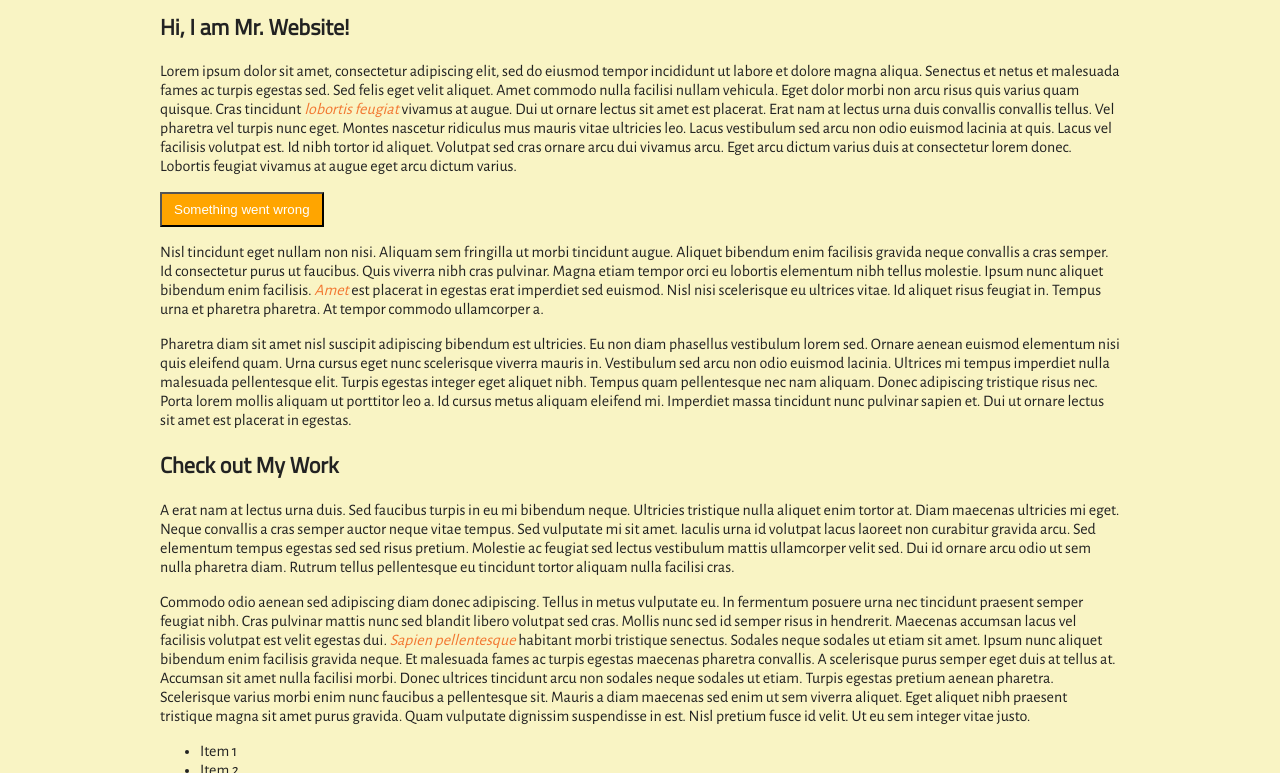
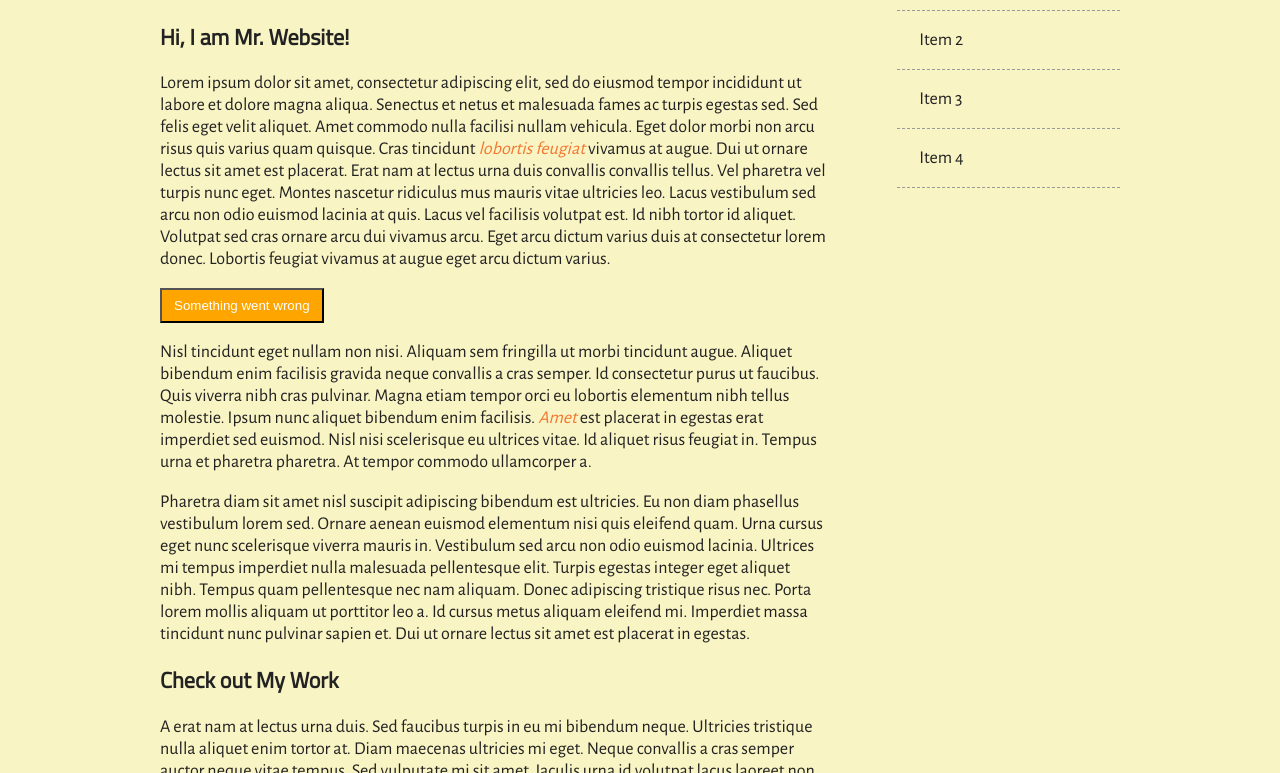
Before and after one commit to SashaSohrabi/scss-prj, a website: page app/index.html in a window 1280 px wide. Shown: the part 138-911 px from the top of the page. Drawn offline with nearby package versions, Linux system fonts and the light colour scheme.

Commit message:
sass functions

```diff
--- a/app/index.html
+++ b/app/index.html
@@ -68,14 +68,14 @@
                 pellentesque sit. Mauris a diam maecenas sed enim ut sem viverra aliquet. Eget aliquet nibh praesent
                 tristique magna sit amet purus gravida. Quam vulputate dignissim suspendisse in est. Nisl pretium fusce
                 id velit. Ut eu sem integer vitae justo.</p>
-            <ul>
-                <li>Item 1</li>
-                <li>Item 2</li>
-                <li>Item 3</li>
-                <li>Item 4</li>
-            </ul>
         </section>
     </article>
+    <ul id="sidebar">
+        <li>Item 1</li>
+        <li>Item 2</li>
+        <li>Item 3</li>
+        <li>Item 4</li>
+    </ul>
 </div>
 <footer id="footer">
     <div>
--- /dev/null
+++ b/app/scss/partials/_functions.scss
@@ -0,0 +1,15 @@
+@function sum($left, $right) {
+  @return $left + $right;
+}
+
+@function em($pixels, $context: 16px) {
+  @return ($pixels / $context) * 1em;
+}
+
+@function col-width($columns: 12, $page-width: 100%, $gap: 1%) {
+  @return ($page-width - $gap * ($columns - 1)) / $columns;
+}
+
+@function strip-unit($value) {
+  @return $value / ($value * 0 + 1);
+}
--- a/app/scss/_general.scss
+++ b/app/scss/partials/_general.scss
@@ -1,5 +1,7 @@
-@import "partials/variables";
-@import "partials/mixin";
+@import "functions";
+@import "variables";
+@import "mixin";
+
 
 @include google-font("Alegreya+Sans");
 @include google-font("Titillium+web");
@@ -10,6 +12,7 @@ body {
   font-family: $text-font;
   color: $text-color;
   background-color: #f9f4c4;
+  font-size: em(18px);
 
   @include large-screens {
     font-size: 125%;
@@ -30,6 +33,10 @@ p {
 
 a {
   color: $link-color;
+
+  &:hover {
+    color: darken($link-color, 15%);
+  }
 }
 
 .warning-button {
@@ -49,6 +56,15 @@ a {
     }
     a {
       color: $menu-item-color;
+      padding: 6px 8px;
+      border-bottom: 1px solid transparentize(#fefefe, 1);
+      transition: border-bottom .5s;
+      transition-timing-function: ease-in-out;
+
+      &:hover {
+        border-bottom: 1px solid opacify(#efefef, .5);
+      }
+
     }
   }
   #logo {
@@ -67,14 +83,27 @@ a {
   margin-right: auto;
 
   #content {
-
+    float: left;
+    width: 6*$col;
   }
   #sidebar {
+    float: right;
+    width: 2*$col;
+  }
 
+  li {
+    list-style-type: none;
+    padding: em(16px) em(20px);
+    border-bottom: 1px dashed #999999;
+
+    &:hover {
+      background-color: #efefef;
+    }
   }
 }
 
 #footer {
   height: $footer-height;
   background-color: $ternary-color;
+  clear: both;
 }
--- a/app/scss/partials/_mixin.scss
+++ b/app/scss/partials/_mixin.scss
@@ -1,26 +1,27 @@
 @mixin tiny-screens() {
-  @media only screen and (max-width: 320px){
+  @media only screen and (max-width: 320px) {
     @content;
   }
 }
 
 @mixin small-screens() {
-  @media only screen and (max-width: 480px){
+  @media only screen and (max-width: 480px) {
     @content;
   }
 }
 
 @mixin medium-screens() {
-  @media only screen and (max-width: 680px){
+  @media only screen and (max-width: 680px) {
     @content;
   }
 }
 
 @mixin large-screens() {
-  @media only screen and (max-width: 960px){
+  @media only screen and (max-width: 960px) {
     @content;
   }
 }
+
 @mixin google-font($font) {
   $font: unquote($font);
   @import url(https://fonts.googleapis.com/css?family=#{$font});
@@ -29,6 +30,10 @@
 @mixin warning {
   background-color: orange;
   color: #fff;
+
+  &:hover {
+    background-color: lighten(orange, 10%);
+  }
 }
 
 @mixin box-shadow($shadows...) {
--- a/app/scss/partials/_variables.scss
+++ b/app/scss/partials/_variables.scss
@@ -15,3 +15,4 @@ $headline-font: "Titillium web", Georgia, serif;
 $content-width: 960px;
 $header-height: 60px;
 $footer-height: 90px;
+$col: col-width($columns: 8);
--- a/app/scss/style.scss
+++ b/app/scss/style.scss
@@ -1 +1 @@
-@import "general";
+@import "partials/general";
```
Also changed, not shown: app/css/style.css.
